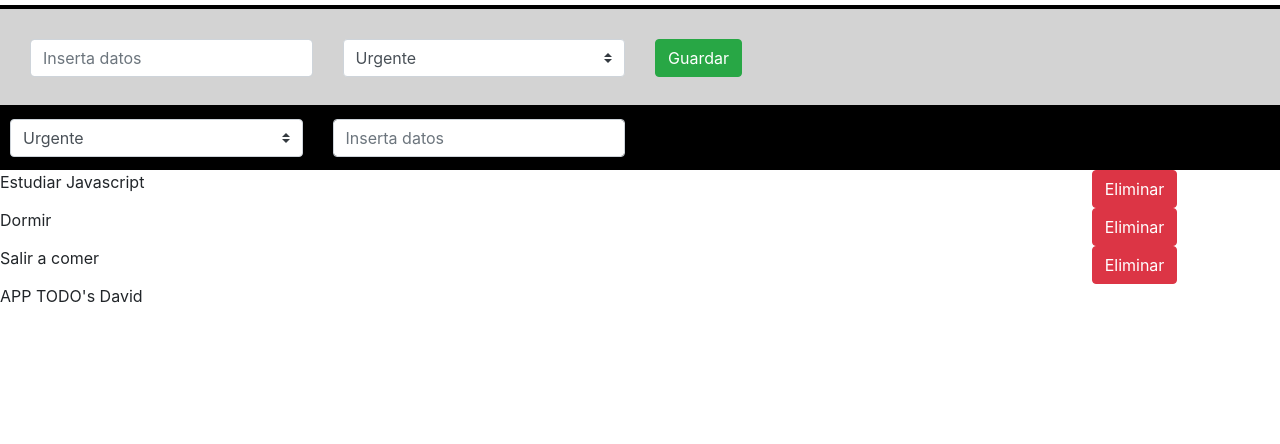
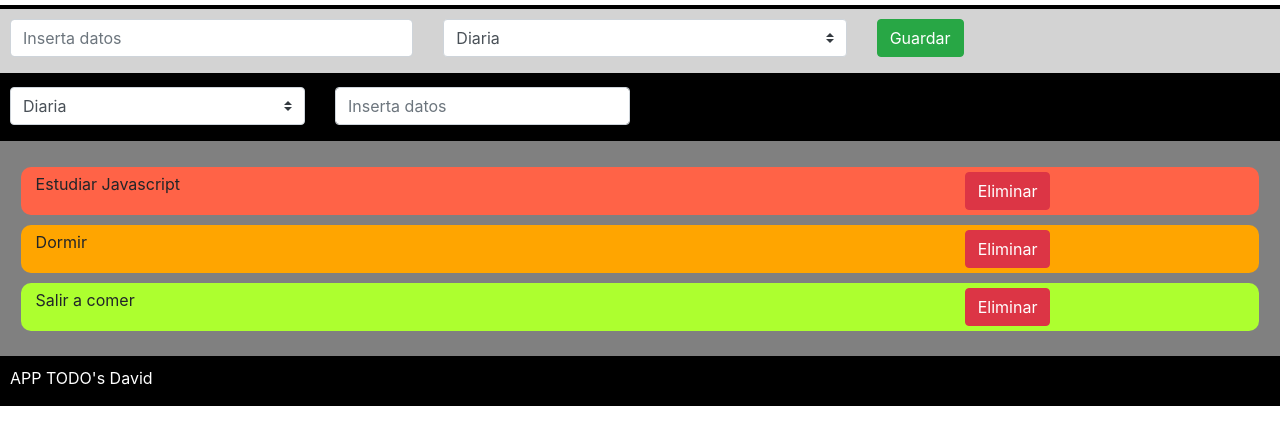
Before and after one commit to Sifu1982/TODOs, a plain HTML site: page index.html in a window 1280 px wide. Drawn offline with nearby package versions, Linux system fonts and the light colour scheme.

Commit message:
Maquetado casi terminado, a falta de votón eliminar y colores

```diff
--- a/css/style.css
+++ b/css/style.css
@@ -1,14 +1,68 @@
+/*Header*/
+
+/* Fondo gris primer article */
+
 header section article:first-child {
-    height: 100px;
     background-color: lightgrey;
     border-top: 4px solid black;
     margin-top: 5px;
-    padding: 30px;
+    padding: 10px 0 0 10px;
 }
 
+/* Botón guardar en mobile design*/
+
+@media(max-width: 768px) {
+    header section article div div button {
+        margin-top: 25px;
+        margin-bottom: 25px;
+    }
+}
+
+/* Fondo negro segundo article*/
+
 header section article:last-child {
-    height: 65px;
     background-color: black;
     border-top: 4px solid black;
-    padding: 10px;
+    padding: 10px 0 0 10px;
 }
+
+/*Main*/
+
+main {
+    background-color: grey;
+    padding: 2%;
+}
+
+/*sections*/
+
+main section {
+    padding: 0 10px 0 10px;
+}
+
+main section article {
+    margin-top: 10px;
+    padding-top: 5px;
+    padding-bottom: 3px;
+    border-radius: 10px;
+}
+
+main section article:first-child {
+    margin-top: 0;
+    background-color: tomato;
+}
+
+main section article:last-child {
+    background-color: greenyellow;
+}
+
+main section article:nth-child(2) {
+    background-color: orange;
+}
+
+/* Footer */
+
+footer {
+    background-color: black;
+    color: white;
+    padding: 10px 0 0 10px;
+}
--- a/index.html
+++ b/index.html
@@ -16,19 +16,19 @@
         <section>
             <article>
                 <div class="row">
-                    <div class="col-3">
+                    <div class="col-12 col-md-4">
                         <div class="input-group mb-3">
                             <input type="text" class="form-control" placeholder="Inserta datos">
                         </div>
                     </div>
-                    <div class="col-3">
+                    <div class="col-12 col-md-4">
                         <select class="custom-select">
-                            <option value="1">Urgente</option>
-                            <option value="2">Diaria</option>
-                            <option value="3">Mensual</option>
+                            <option value="1">Diaria</option>
+                            <option value="2">Mensual</option>
+                            <option value="3">Urgente</option>
                         </select>
                     </div>
-                    <div class="col-3">
+                    <div class="col-12 col-md-4">
                         <button type="button" class="btn btn-success">Guardar</button>
                     </div>
                 </div>
@@ -37,9 +37,9 @@
                 <div class="row">
                     <div class="col-3">
                         <select class="custom-select">
-                            <option value="1">Urgente</option>
-                            <option value="2">Diaria</option>
-                            <option value="3">Mensual</option>
+                            <option value="1">Diaria</option>
+                            <option value="2">Mensual</option>
+                            <option value="3">Urgente</option>
                         </select>
                     </div>
                     <div class="col-3">
@@ -54,26 +54,26 @@
     <main>
         <section>
             <article class="row">
-                <div class="col-10">
-                    Estudiar Javascript
+                <div class="col-12 col-md-9">
+                    <p>Estudiar Javascript</p>
                 </div>
-                <div class="col-2">
+                <div class="col-12 col-md-2">
                     <button type="button" class="btn btn-danger">Eliminar</button>
                 </div>
             </article>
             <article class="row">
-                <div class="col-10">
-                    Dormir
+                <div class="col-12 col-md-9">
+                    <p>Dormir</p>
                 </div>
-                <div class="col-2">
+                <div class="col-12 col-md-2">
                     <button type="button" class="btn btn-danger">Eliminar</button>
                 </div>
             </article>
             <article class="row">
-                <div class="col-10">
-                    Salir a comer
+                <div class="col-12 col-md-9">
+                    <p>Salir a comer</p>
                 </div>
-                <div class="col-2">
+                <div class="col-12 col-md-2">
                     <button type="button" class="btn btn-danger">Eliminar</button>
                 </div>
             </article>
@@ -81,7 +81,7 @@
     </main>
     <footer class="row">
         <section class="col-12">
-            APP TODO's David
+            <p>APP TODO's David</p>
         </section>
     </footer>
 
```
